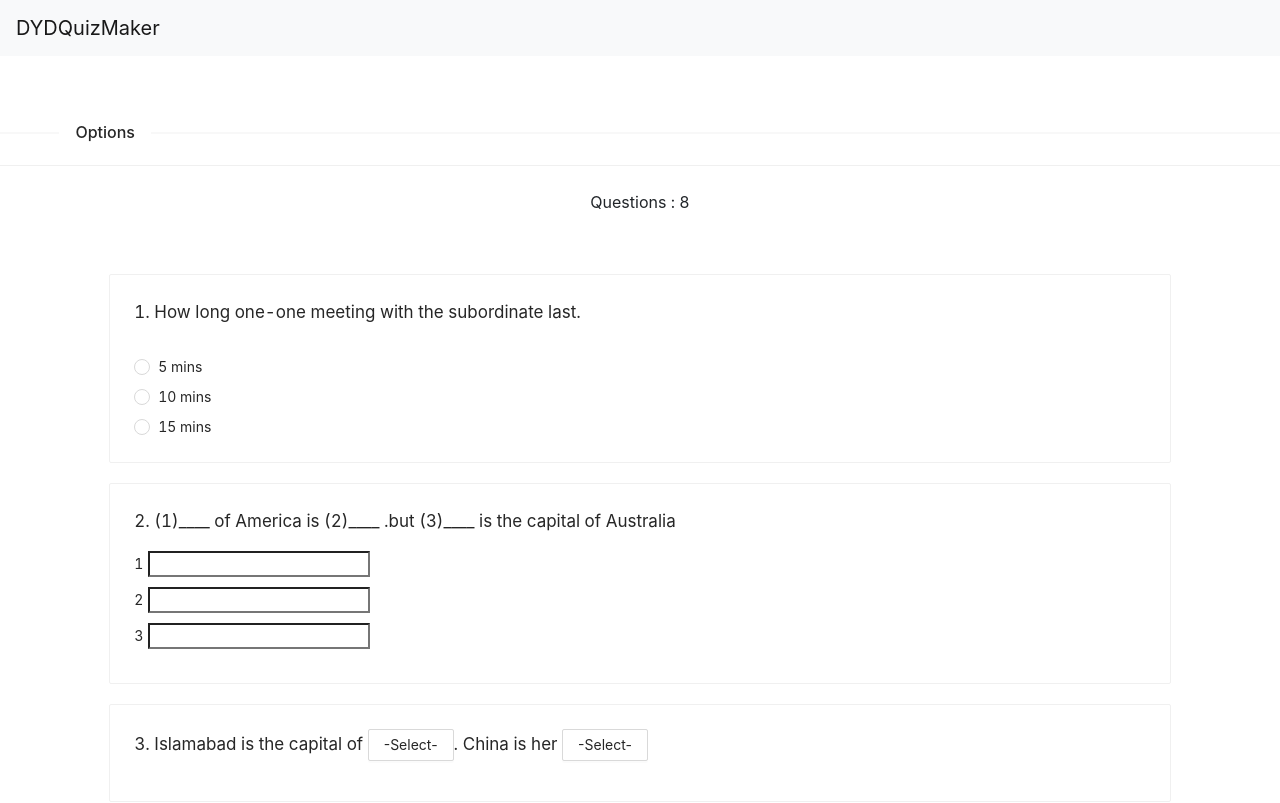
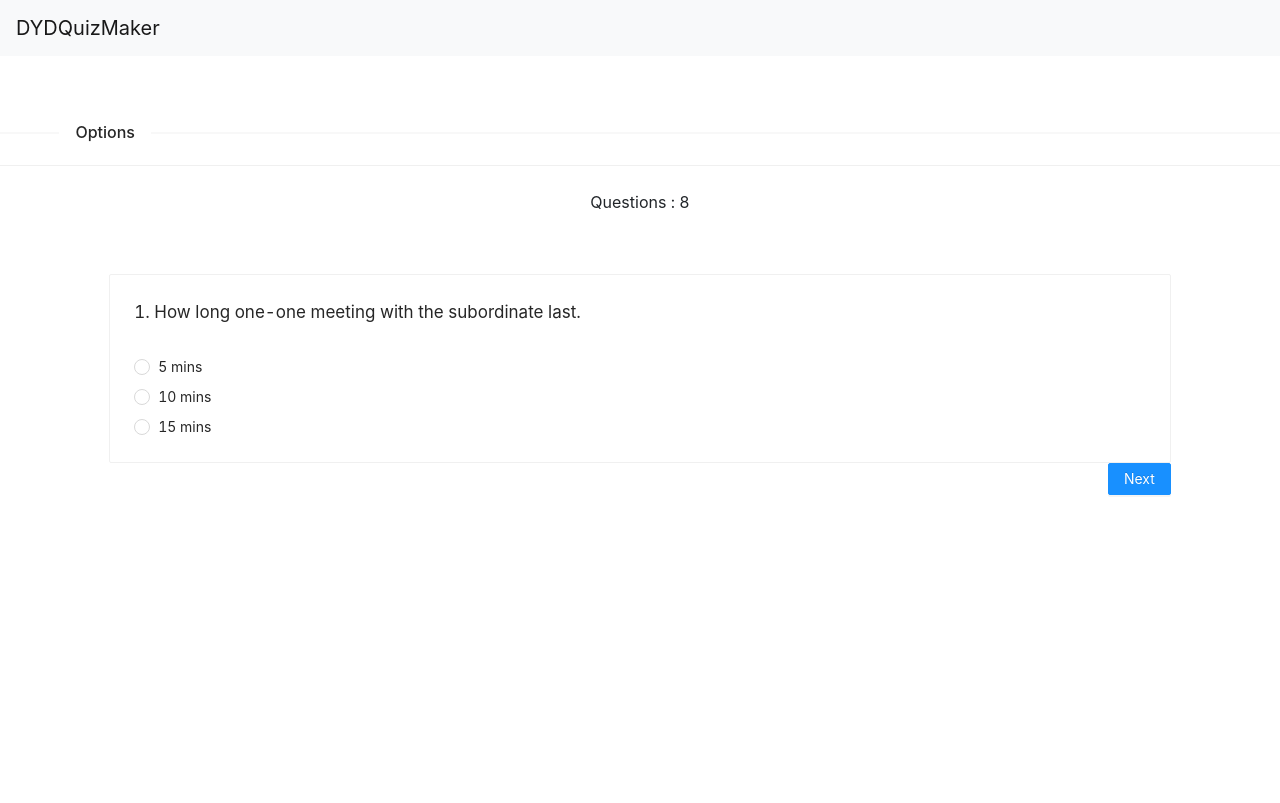
Before and after one commit to PSA20/LMS-PROJECT, a React (Create React App) app: page /test123 in a window 1280 px wide. Shown: the top 803 px of the page. Built offline with nearby package versions, Linux system fonts and the light colour scheme.

Commit message:
changes in Test page

```diff
--- a/src/components/Categories/Blanks/BlanksTest.js
+++ b/src/components/Categories/Blanks/BlanksTest.js
@@ -1,5 +1,5 @@
-import React, { Component, useState } from "react";
-import { Card, Input} from "antd";
+import React, { Component} from "react";
+import { Card, Button} from "antd";
 // import { DeleteTwoTone, EditTwoTone } from "@ant-design/icons";
 // import {EditFillInTheBlanks} from "./EditFillInTheBlanks";
 // const blankString = "____";
@@ -63,7 +63,35 @@ class BlanksTest extends Component{
       ansans[name-1] = m
       this.setState({userans:ansans})
       console.log(this.state.userans)
-    }
+    };
+
+    onClickHandler = ()=>{
+      console.log("clicked")
+      let yesorno = false
+      const userans = this.state.userans
+      const ansans = this.state.ans
+      if(userans.length !== ansans.length){
+        yesorno = false
+      }
+      else{
+  // comapring each element of array
+   for(var i=0;i<userans.length;i++)
+   if(userans[i].toLowerCase() === ansans[i].toLowerCase()){
+    yesorno = true
+   }
+   else{
+    yesorno = false
+  } }
+      // if(userans === ansans){
+      //   yesorno = true
+      // }
+      const data = {queNo: this.props.quesNo, userAns: userans, correctans:ansans, val:yesorno}
+      console.log(data)
+      this.props.userAnsList(data)
+      this.props.nextQue()
+      console.log("i an called nextque and updatelist");
+
+    };
 
     render(){
       return(
@@ -93,6 +121,7 @@ class BlanksTest extends Component{
         })}
         </div>
       </Card>
+      <Button type="primary" style={{float:"right"}} onClick={this.onClickHandler}>Next</Button>
 
     </div>
       )
--- a/src/components/Categories/Multiple Choice/MultipleChoiceTest.js
+++ b/src/components/Categories/Multiple Choice/MultipleChoiceTest.js
@@ -1,11 +1,12 @@
 import React, { Component } from 'react'
-import { Radio,  Card} from 'antd';
+import { Radio,  Card, Button} from 'antd';
 export default class MultipleChoice extends Component {
     constructor(props) {
         super(props);
         this.state = {
-            value: 1,
+            value: "",
             visible: false,
+            ans : this.props.data.ans[0]
           };
     }
     showModal = () => {
@@ -34,6 +35,23 @@ export default class MultipleChoice extends Component {
           value: e.target.value,
         });
       };
+    onClickHandler = ()=>{
+      console.log("clicked")
+      let yesorno = false
+      const userans = this.state.value
+      const ansans = this.state.ans
+      console.log(userans, ansans)
+      if(userans === ansans){
+        yesorno = true
+      }
+      const data = {queNo: this.props.quesNo, userAns: userans, correctans:ansans, val:yesorno}
+      this.props.userAnsList(data)
+      this.props.nextQue()
+      console.log("i an called nextque and updatelist");
+
+    }
+
+
     render() {
         const radioStyle = {
           display: 'block',
@@ -57,6 +75,7 @@ export default class MultipleChoice extends Component {
                     })}
           </Radio.Group>
                 </Card>
+                <Button type="primary" style={{float:"right"}} onClick={this.onClickHandler}>Next</Button>
             </div>
 
         );
--- a/src/components/Categories/Select-From-dropdown/DropDownTest.js
+++ b/src/components/Categories/Select-From-dropdown/DropDownTest.js
@@ -1,12 +1,14 @@
 import React, { Component } from 'react'
-import {Modal, Card, Menu, Dropdown, Button} from "antd";
-import { EditTwoTone, DeleteTwoTone} from "@ant-design/icons";
-import EditDropDown from "./EditDropDown";
+import {Card, Menu, Dropdown, Button} from "antd";
+// import { EditTwoTone, DeleteTwoTone} from "@ant-design/icons";
+// import EditDropDown from "./EditDropDown";
 export default class DropDownSelect extends Component {
     constructor(props) {
         super(props);
         this.state = {
             val: [],
+            ans: [...this.props.data.ans],
+            userans: new Array(this.props.data.options.length),
             visible: false,
           };
     }
@@ -33,14 +35,16 @@ export default class DropDownSelect extends Component {
     onClickHandler = (count, e) =>{
       console.log(this.state.val)
       let ca = this.props.data.options[count].split(",")
-      let ans = []
-      ans= ca[e.key]
+      let ansa = []
+      ansa= ca[e.key]
       // if(this.state.val[count]){
-
+      let myans = this.state.userans
+      myans[count] = ansa
       // }
       console.log( ca[e.key], e)
-      console.log(ans)
-      this.setState({val:this.state.val.concat({count, ans})})
+      console.log(ansa)
+      console.log(myans)
+      this.setState({val:this.state.val.concat({count, ansa}), userans:myans})
 
       console.log(this.state.val)
     }
@@ -86,12 +90,17 @@ export default class DropDownSelect extends Component {
                         if(this.isNumeric(item2[0])){
                             ansIndex++;
                             let count=ansIndex-1;
+                            let x = "-Select"
+                            if(this.state.userans[count]){
+                              x = this.state.userans[count]
+                            }
                         return(<Dropdown overlay={this.menu(data.options[count], data.ans[count], count)}>
                             {/* <a className="ant-dropdown-link"  onClick={e => e.preventDefault()}>
                               -Select-
                             </a> */}
                             <Button className="ant-dropdown-link"  onClick={e => e.preventDefault()}>
-                              -Select-
+                              {/* -Select-  */}
+                              {x}
                             </Button>
                             {/* on click event should have to save the value and the index of the dropdown and the
                             name -SELECT- have to be changed according to the options... */}
@@ -112,8 +121,48 @@ export default class DropDownSelect extends Component {
             })}
         </p>);
     }
+    onClickNextHandler = ()=>{
+      console.log("clicked")
+      let yesorno = false
+      const userans = [...this.state.userans]
+      const ansans = [...this.props.data.ans]
+      console.log(ansans)
+      console.log(userans)
+      const options = [...this.props.data.options];
+      const myans = new Array(ansans.length)
+
+      for(var j = 0; j<options.length;j++){
+        let x = options[j].split(",")
+        console.log(x)
+        myans[j] = x[ansans[j]]
+        console.log(myans)
+      }
+      if(userans.length !== myans.length){
+        yesorno = false
+      }
+      else{
+  // comapring each element of array
+        for(var i=0;i<userans.length;i++)
+        if(userans[i] === myans[i]){
+        yesorno = true
+      }
+   else{
+    yesorno = false
+  } }
+      // if(userans === ansans){
+      //   yesorno = true
+      // }
+      const data = {queNo: this.props.quesNo, userAns: userans, correctans:myans, val:yesorno}
+      console.log(data)
+      this.props.userAnsList(data)
+      this.props.nextQue()
+      // console.log("i an called nextque and updatelist");
+
+    };
 
     render() {
+      console.log(this)
+      console.log(this.props.data.options.length)
         return (
             <div className="col-12 col-sm-10 offset-sm-1">
       <Card
@@ -122,16 +171,8 @@ export default class DropDownSelect extends Component {
       >
        {this.onRenderDropdownQuestion(this.props.quesNo, this.props.data)}
       </Card>
-      {/* <Modal
-        style={{ width: 1000 }}
-        title="Edit Question"
-        visible={this.state.visible}
-        onCancel={() => this.handleCancel()}
-        width={1200}
-        footer={null} */}
-      {/* > */}
-         {/* <EditDropDown updateQuestion={this.props.updateQuestion} data={this.props.data} handleOk={this.handleOk} handleCancel={this.handleCancel}/>  */}
-      {/* </Modal> */}
+      <Button type="primary" style={{float:"right"}} onClick={this.onClickNextHandler}>Next</Button>
+
     </div>
         )
     }
--- a/src/components/MyTest/MyTest.js
+++ b/src/components/MyTest/MyTest.js
@@ -5,6 +5,7 @@ import Header from "../Header";
 import Countdown from "react-countdown";
 import {  Divider } from "antd";
 import * as CategoryTypes from '../../util/Categories';
+import * as actions from "../../redux/actions/QuestionActions";
 import MultipleChoiceTest from "../Categories/Multiple Choice/MultipleChoiceTest";
 import BlanksTest from "../Categories/Blanks/BlanksTest";
 import DropDownTest from "../Categories/Select-From-dropdown/DropDownTest";
@@ -17,15 +18,27 @@ import MatchDragTest from "../Categories/MatchDrag/MatchDragTest";
 
 class MyTest extends Component{
 
+  state = {
+    router: React.PropTypes,
+    currentquestion:0,
+    questions:this.props.questions
+  }
+  updateCurrentNo = ()=>{
+    let x = this.state.currentquestion + 1
+    this.setState({currentquestion: x})
+  }
 
-  renderQuestionRows = () => {
+  renderQuestionRows = (item, cur) => {
     //<MultipleChoice quesNo={1} data={data} />
     //    const ques = this.props.questions;
+    console.log(this.state.questions.questions[1])
+    console.log(this.props.list)
     //console.log("ques.ques: ",this.props.questions.questions);
-
-    const result = this.props.questions.questions.map((item, index) => {
+    // const result = this.props.questions.questions.map((item, index) => {
       //console.log("item ",item);
-      index++;
+      cur++;
+      const index = cur
+      console.log(index, cur)
       //console.log("item: ", item.category)
       if(item.category === CategoryTypes.MULTIPLE_CHOICE){
       return (
@@ -43,6 +56,8 @@ class MyTest extends Component{
             //   <DeleteTwoTone onClick={()=>{this.onDelete();}} twoToneColor="#eb2f96" key="del"/>,
             // ]}
             quesNo={index}
+            userAnsList={this.props.updateUserAnsList}
+            nextQue = {this.updateCurrentNo}
             data={item}
           />
         </div>
@@ -60,6 +75,8 @@ class MyTest extends Component{
             color={this.props.questions.color}
             quesNo={index}
             data={item}
+            userAnsList={this.props.updateUserAnsList}
+            nextQue = {this.updateCurrentNo}
           />
         </div>
       );
@@ -75,6 +92,8 @@ class MyTest extends Component{
             color={this.props.questions.color}
             quesNo={index}
             data={item}
+            userAnsList={this.props.updateUserAnsList}
+            nextQue = {this.updateCurrentNo}
           />
         </div>
       );
@@ -159,13 +178,15 @@ class MyTest extends Component{
         </div>
       );
     }
-    })
+    // })
     ;
-    return result;
+    // return result;
   };
 
 
     render(){
+    console.log(this.state.router)
+      console.log(window.location.href)
         console.log(this.props.questions.time)
         return(
             // <div>
@@ -201,7 +222,8 @@ class MyTest extends Component{
 
         <br />
         {this.props.questions ? (
-          this.renderQuestionRows()
+          this.renderQuestionRows(this.state.questions.questions[this.state.currentquestion],this.state.currentquestion)
+          // this.renderQuestionRows(this.state.questions.questions[7])
         ) : (
           <p>No Questions Added yet</p>
         )}
@@ -225,12 +247,16 @@ const mapDispatchToProps = (dispatch) => ({
     // changeTime: (time) => {
     //   dispatch(changeTime(time));
     // },
+    updateUserAnsList :(list) =>{
+      dispatch(actions.userAnsList(list))
+    }
   });
   const mapStateToProps = (state) => {
     return {
       user: state.user,
       questions: state.question,
-      option: state.option
+      option: state.option,
+      list: state.list
     };
   };
 
--- a/src/redux/actions/QuestionActions.js
+++ b/src/redux/actions/QuestionActions.js
@@ -37,3 +37,8 @@ export const changeScore = (score) => ({
      console.log(err)
    })
  }
+
+ export const userAnsList = ( list )=>({
+   type: ActionTypes.USER_ANS_LIST,
+   payload: list
+ })
--- a/src/redux/reducers/Questions.js
+++ b/src/redux/reducers/Questions.js
@@ -49,7 +49,8 @@ export const Questions = (
           ans: ["Apple", "Banana", "Cat", "Dino"],
         }
 
-    ],color: "white",score:1,time:60
+    ],color: "white",score:1,time:60,
+    list:[]
   },
   action
 ) => {
@@ -72,6 +73,11 @@ export const Questions = (
             return { ...state, score: action.payload}
     case types.CHANGE_TIME:
             return { ...state, time: action.payload}
+    case types.USER_ANS_LIST:
+       const arr = action.payload
+       console.log(arr)
+       console.log(state.list)
+       return{...state, list:[...state.list, arr]}
     case types.UPDATE_QUESTION:
             const question=action.payload;
            // console.log("question: ",question);
--- a/src/redux/types/Questions.js
+++ b/src/redux/types/Questions.js
@@ -9,3 +9,4 @@ export const CHANGE_SCORE="CHANGE_SCORE";
 export const CHANGE_TIME="CHANGE_TIME";
 
 export const INIT_QUESTIONS = "INIT_QUESTIONS";
+export const USER_ANS_LIST = "USER_ANS_LIST";
```
